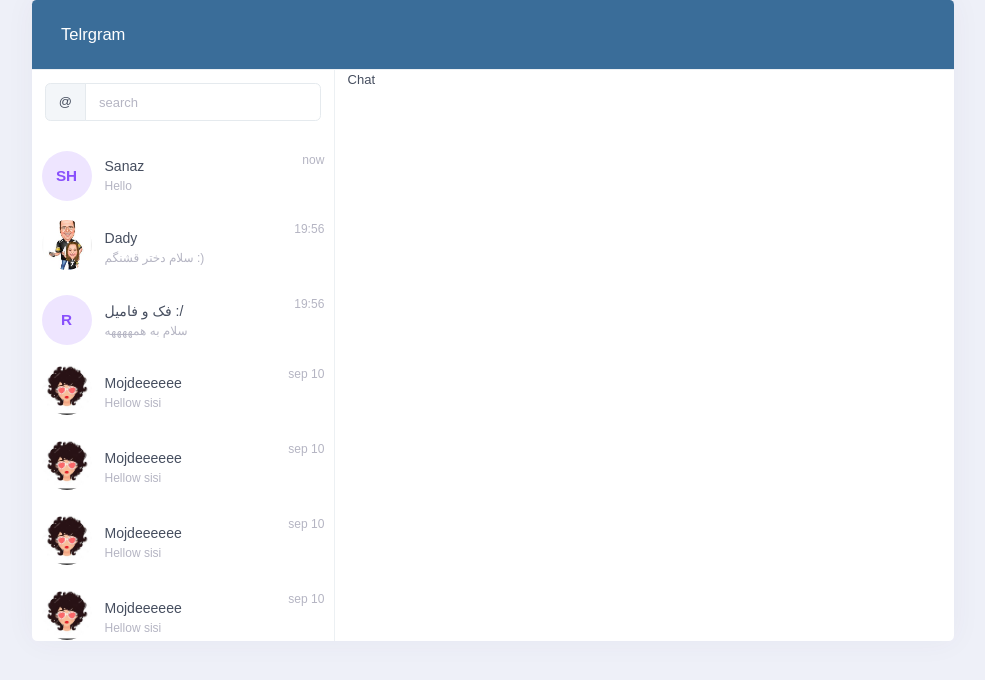
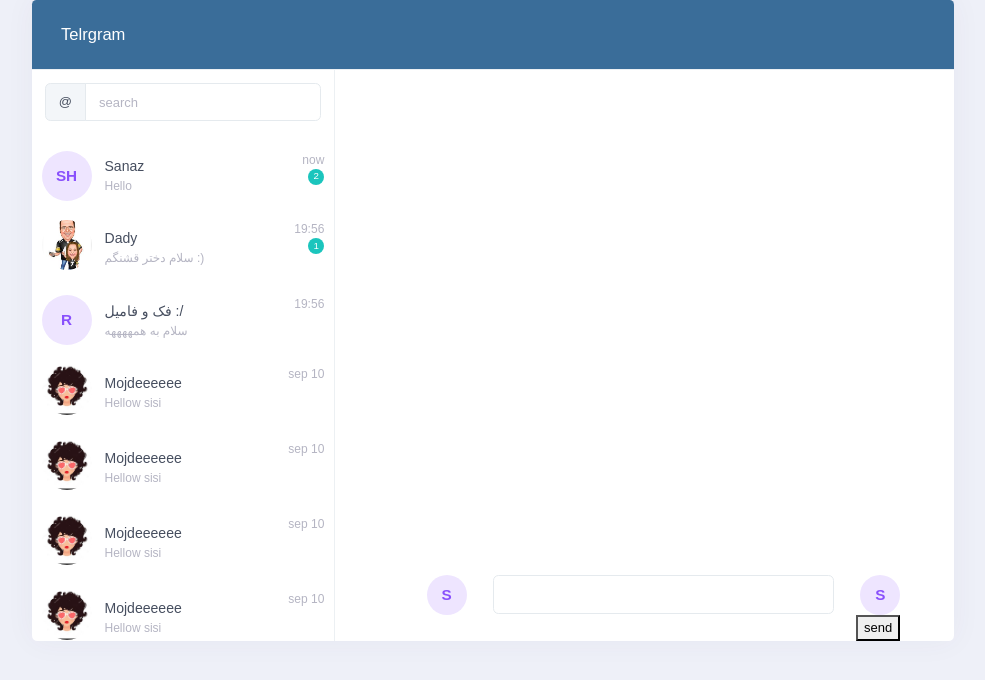
Before and after one commit to HosseiniSanaz/telegram-sample, a React (Create React App) app: page /#/chat in a window 1280 px wide. Shown: the top 680 px of the page, without its empty margins (147-1132 px from the left). Built offline with nearby package versions, Linux system fonts and the light colour scheme.

Commit message:
create chat page, add switch router

```diff
--- a/package.json
+++ b/package.json
@@ -1,5 +1,5 @@
 {
-  "name": "dkg-telegram-chat",
+  "name": "telegram-chat-sample",
   "version": "1.0.0",
   "private": true,
   "scripts": {
--- a/src/App.tsx
+++ b/src/App.tsx
@@ -1,10 +1,10 @@
-import { Container } from "features/container";
+// import { Container } from "features/container";
 import React from "react";
-import { HashRouter as Router } from "react-router-dom";
+import { HashRouter as Router, Route, Switch } from "react-router-dom";
 import "./App.scss";
 import { Context } from "./AppContext";
 import { AppContextProvider } from "./AppContextProvider";
-
+import routes from "./routes";
 export default class APP extends React.Component<{}> {
   public constructor(props: any) {
     super(props);
@@ -14,7 +14,11 @@ export default class APP extends React.Component<{}> {
     return (
       <AppContextProvider>
         <Router>
-          <Container />
+          <Switch>
+            {routes.map(route => (
+              <Route key={route.path} {...route} />
+            ))}
+          </Switch>
         </Router>
       </AppContextProvider>
     );
--- a/src/features/chat-list/chat-list-mock.ts
+++ b/src/features/chat-list/chat-list-mock.ts
@@ -11,10 +11,11 @@ export default class ChatListMockData {
         profilePicture: "",
         profilePictureTextPlaceholder: "SH",
         type: "User",
-        username:"74fdjvhbhj45y738"
+        username: "74fdjvhbhj45y738",
       },
       lastMessage: "Hello",
       lastMessageDateTime: "now",
+      newMessageCount: 2,
     },
     {
       user: {
@@ -31,6 +32,7 @@ export default class ChatListMockData {
       },
       lastMessage: "سلام دختر قشنگم :)",
       lastMessageDateTime: "19:56",
+      newMessageCount: 1,
     },
     {
       user: {
@@ -40,7 +42,7 @@ export default class ChatListMockData {
         status: "last seen at 20:02",
         profilePictureTextPlaceholder: "R",
         type: "User",
-        username:"@FakoFamil"
+        username: "@FakoFamil",
       },
       lastMessage: "سلام به همههههه",
       lastMessageDateTime: "19:56",
--- a/src/features/chat-list/chat-list.tsx
+++ b/src/features/chat-list/chat-list.tsx
@@ -70,6 +70,7 @@ const ChatList = ({ onChangeChat, openNewChat }: Props): ReactElement => {
                   >
                     {cm.lastMessageDateTime}
                   </span>
+                  {cm.newMessageCount && <span className="label label-sm label-success">{cm.newMessageCount}</span>}
                 </div>
               </div>
             </Link>
--- a/src/features/chat-list/user-chat-item.ts
+++ b/src/features/chat-list/user-chat-item.ts
@@ -4,4 +4,5 @@ export default interface UserChatItem {
   user: UserInfoItem;
   lastMessage: string;
   lastMessageDateTime: string;
+  newMessageCount?: number;
 }
--- a/src/features/chat-page/chat-page.tsx
+++ b/src/features/chat-page/chat-page.tsx
@@ -1,5 +1,25 @@
+import DKAvatar from "core/components/avatar/avatar";
 import React from "react";
+import { Form } from "react-bootstrap";
+interface Props {
+  username?: string;
+}
 
-export const ChatPage = () => {
-  return <div>Chat</div>;
+export const ChatPage = ({ username }: Props) => {
+  return (
+    <div className="h-100">
+      {username}
+
+      <div className="position-absolute bottom-0 w-100">
+        <div className="w-75 d-flex justify-content-center m-auto">
+          <DKAvatar size={40} pictureTextPlaceholder="S" type="circle" className="mr-4" />
+          <Form.Control type="text" />
+          <DKAvatar size={40} pictureTextPlaceholder="S" type="circle" className="ml-4" />
+        </div>
+        <div className="w-75 d-flex justify-content-end m-auto">
+          <button>send</button>
+        </div>
+      </div>
+    </div>
+  );
 };
--- a/src/features/container.tsx
+++ b/src/features/container.tsx
@@ -25,7 +25,7 @@ export const Container = ({ match }: Props) => {
                 <ChatList />
               </div>
               <div className="col-8">
-                <ChatPage />
+                <ChatPage username={match?.params?.user}/>
               </div>
             </div>
           </DKCardBody>
```
